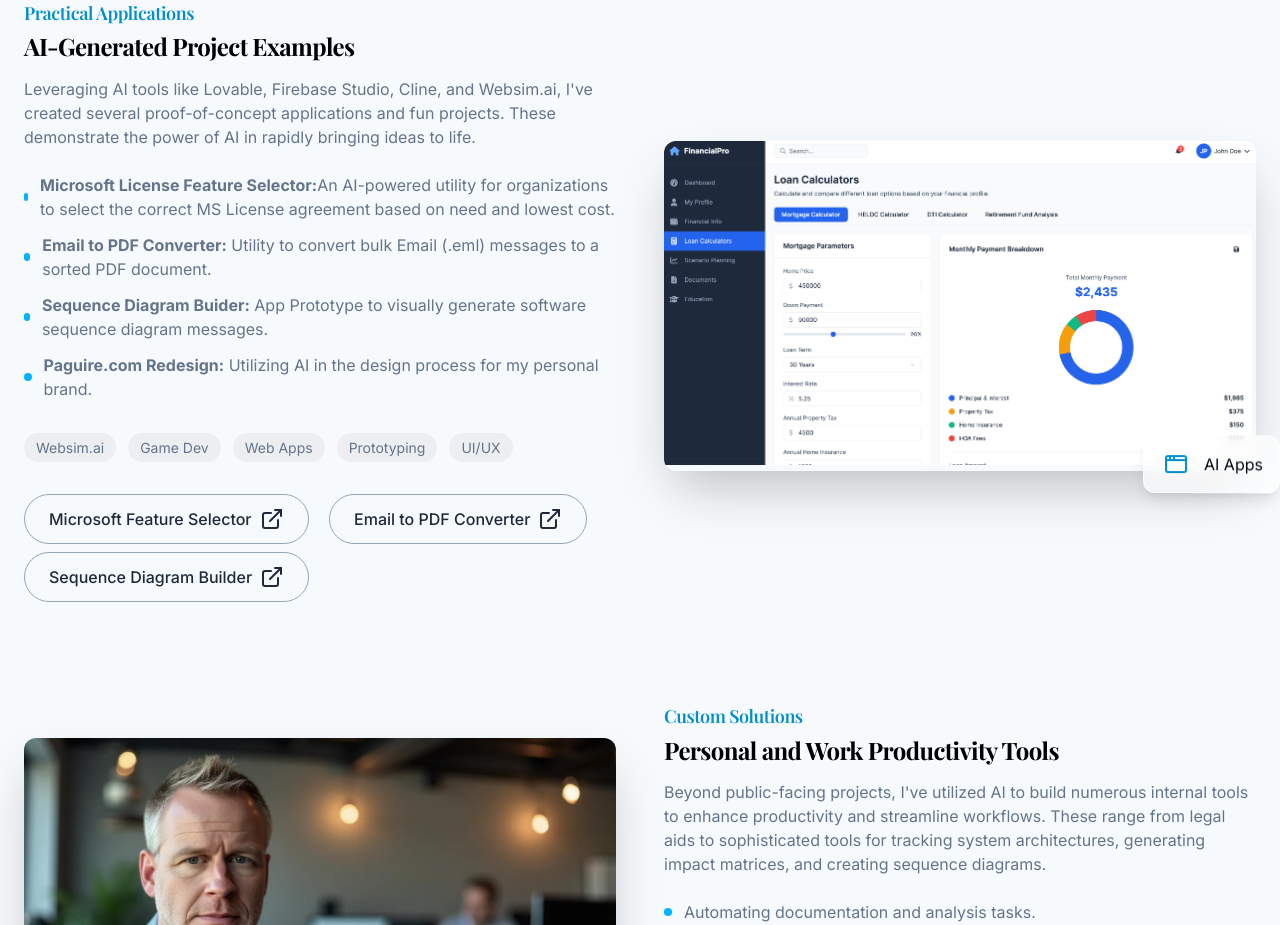
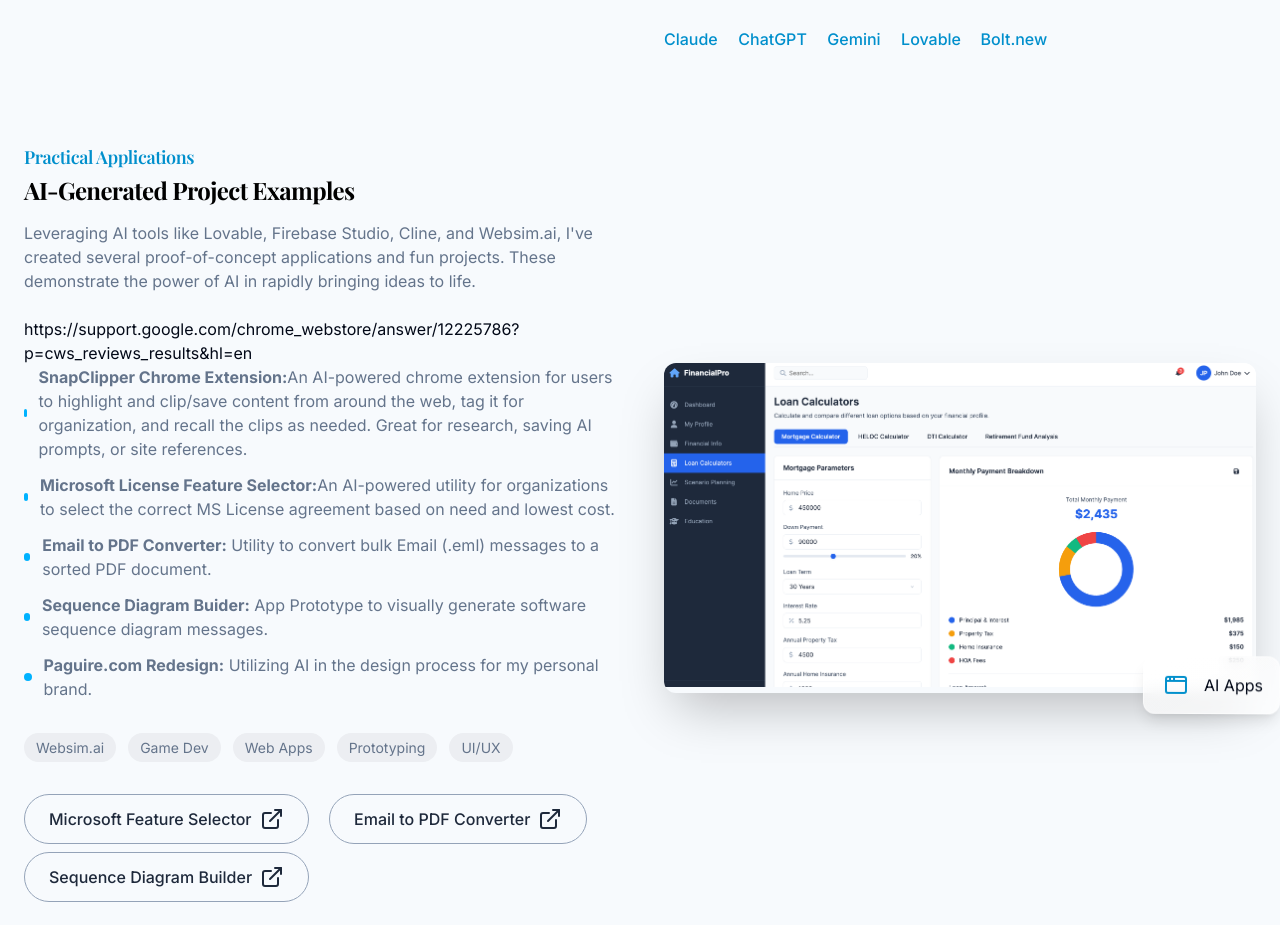
Before and after one commit to crmcguire74/crmcguire74.github.io, a plain HTML site: page ai-explorations.html in a window 1280 px wide. Shown: the part 1875-2800 px from the top of the page. Drawn offline with nearby package versions, Linux system fonts and the light colour scheme; a web font is replaced by a local one.

Commit message:
Revise AI explorations content and add examples
Updated content to enhance clarity and added new examples of AI applications.

```diff
--- a/ai-explorations.html
+++ b/ai-explorations.html
@@ -358,9 +358,9 @@
               </h2>
               <p class="text-dark-700 dark:text-dark-300 mb-6">
                 Voice cloning technology has revolutionized how we interact with digital content, enabling personalized experiences and accessibility solutions. By mimicking human speech patterns, voice cloning can create realistic audio outputs that cater to diverse user needs, from audiobooks to virtual assistants.
-
+                <br/><br/>
                 Examples of voice cloning applications include creating custom voiceovers for educational videos, enhancing user engagement in apps, and providing voice assistance for individuals with speech impairments. The potential for this technology extends into entertainment, marketing, and even therapeutic settings, showcasing its versatility.
-                <br/>
+                <br/><br/>
                 I've explored the fascinating capabilities of Eleven Labs for voice
                 cloning, creating a voice clone that others can experiment
                 with. Interested in creating your own?
@@ -485,8 +485,9 @@
               </h2>
               <p class="text-dark-700 dark:text-dark-300 mb-6">
                 Generative AI plays a pivotal role in content creation by automating the generation of text, images, multimedia, and code. This technology empowers creators to produce high-quality content efficiently, allowing for rapid iteration and innovation in storytelling and design.
-                <br/>
+                <br/><br/>
                 For instance, generative AI can assist writers in brainstorming ideas or drafting articles, while designers can use it to generate unique visuals and layouts. As a result, businesses can leverage generative AI to enhance their marketing strategies, create engaging social media posts, and streamline content workflows.
+                <br/><br/>
                 I've extensively explored various Large Language Models (LLMs) and AI
                 development platforms for tasks ranging from website development, graphical asset and copy generation, simple app
                 creation to more complex full-stack development. This includes
@@ -581,6 +582,13 @@
                 demonstrate the power of AI in rapidly bringing ideas to life.
               </p>
               <div class="space-y-3 mb-8">
+                https://support.google.com/chrome_webstore/answer/12225786?p=cws_reviews_results&hl=en
+                <div class="flex items-center">
+                  <span class="w-2 h-2 rounded-full bg-brand-500 mr-3"></span>
+                  <p class="text-dark-700 dark:text-dark-300">
+                    <strong>SnapClipper Chrome Extension:</strong>An AI-powered chrome extension for users to highlight and clip/save content from around the web, tag it for organization, and recall the clips as needed. Great for research, saving AI prompts, or site references.
+                  </p>
+                </div>
                 <div class="flex items-center">
                   <span class="w-2 h-2 rounded-full bg-brand-500 mr-3"></span>
                   <p class="text-dark-700 dark:text-dark-300">
```
